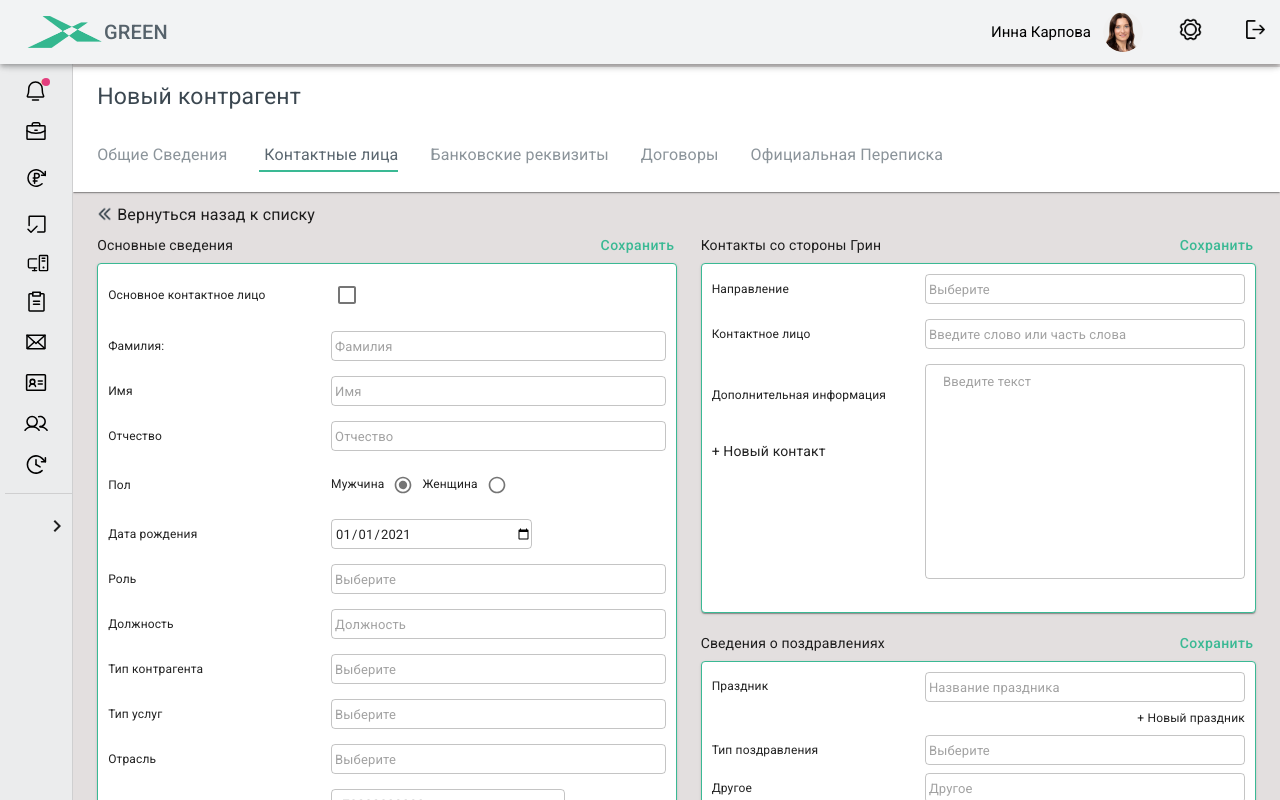
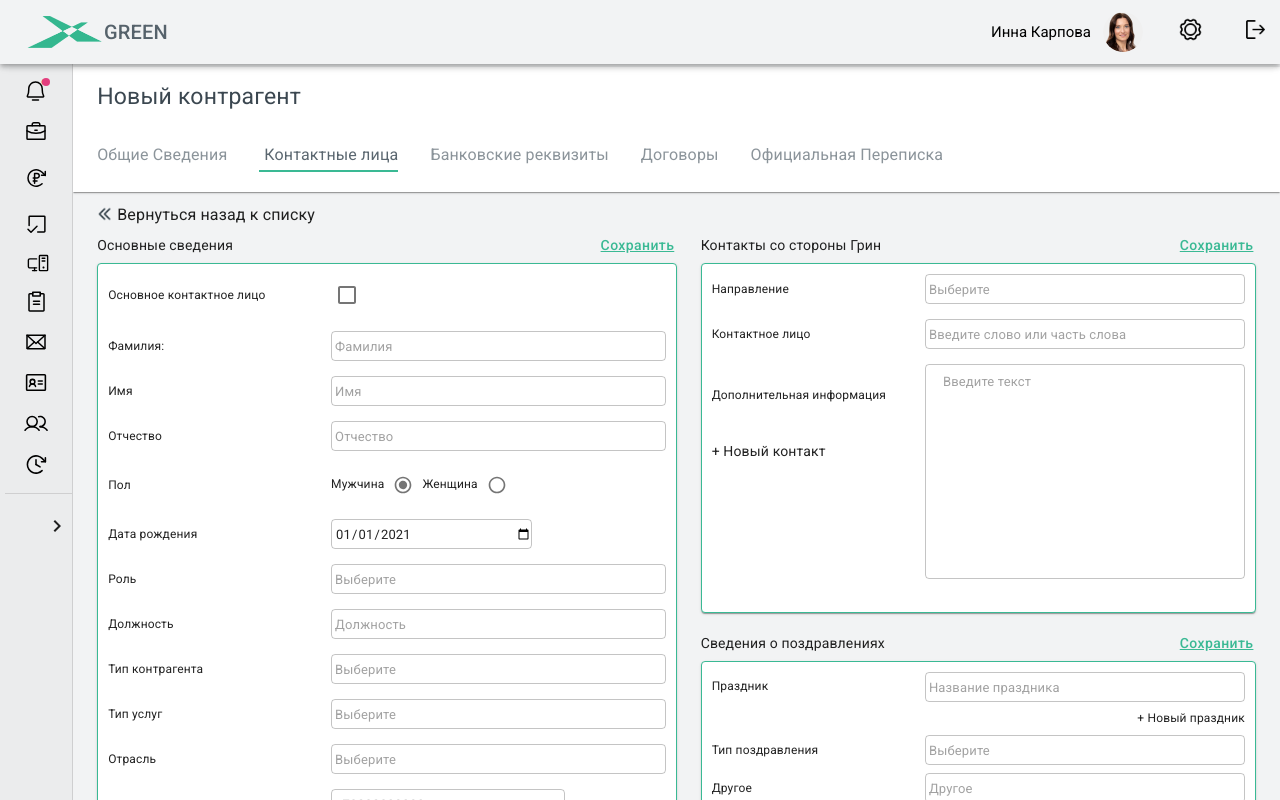
Before and after one commit to Vahe199/green_concept, a React (Create React App) app: page /counterparty/1 in a window 1280 px wide. Both pictures are taken after a click on the tab "Контактные лица". Shown: the top 800 px of the page. Built offline with nearby package versions, Linux system fonts and the light colour scheme.

Commit message:
ui changes

```diff
--- a/src/App.tsx
+++ b/src/App.tsx
@@ -10,7 +10,7 @@ const useStyles = makeStyles((theme: Theme) =>
   createStyles({
     root: {
       display: "flex",
-      backgroundColor: "#E3DFDF",
+      backgroundColor: "#F2F3F4",
       height: "100%",
     },
     appBar: {
--- a/src/components/Counterparty/CreateCounterparty.tsx
+++ b/src/components/Counterparty/CreateCounterparty.tsx
@@ -79,7 +79,7 @@ const useStyles = makeStyles((theme) => ({
   bottomField: {
     flexGrow: 1,
     width: "100%",
-    backgroundColor: "#E3DFDF",
+    backgroundColor: "#F2F3F4",
     // height:"100vh",
     // minHeight:'100%',
     alignItems: "center",
--- a/src/components/Counterparty/Forms/ContactPersons/FormContactsFromGreen.tsx
+++ b/src/components/Counterparty/Forms/ContactPersons/FormContactsFromGreen.tsx
@@ -46,6 +46,7 @@ const useStyles = makeStyles((theme: Theme) =>
     btnSubmit: {
       textTransform: "none",
       marginBottom: 3,
+      textDecoration: "underline",
     },
   })
 );
--- a/src/components/Counterparty/Forms/ContactPersons/FormGeneralInformation.tsx
+++ b/src/components/Counterparty/Forms/ContactPersons/FormGeneralInformation.tsx
@@ -50,6 +50,7 @@ const useStyles = makeStyles((theme: Theme) =>
     },
     btnSubmit: {
       textTransform: "none",
+      textDecoration: "underline",
     },
   })
 );
--- a/src/components/Counterparty/Forms/Counterparty/FormBasicInformation.tsx
+++ b/src/components/Counterparty/Forms/Counterparty/FormBasicInformation.tsx
@@ -135,6 +135,10 @@ const useStyles = makeStyles((theme: Theme) =>
       marginBottom: 15,
       fontSize: 12,
     },
+    btnSubmit: {
+      textTransform: "none",
+      textDecoration: "underline",
+    },
   })
 );
 
@@ -183,7 +187,7 @@ export const FormBasicInformation = () => {
           <Button
             color="primary"
             type="submit"
-            style={{ textTransform: "none" }}
+            className={classes.btnSubmit}
           >
             Сохранить
           </Button>
--- a/src/components/Counterparty/Forms/Counterparty/FormContactsFromGreen.tsx
+++ b/src/components/Counterparty/Forms/Counterparty/FormContactsFromGreen.tsx
@@ -105,6 +105,10 @@ const useStyles = makeStyles((theme: Theme) =>
       marginBottom: 15,
       fontSize: 12,
     },
+    btnSubmit: {
+      textTransform: "none",
+      textDecoration: "underline",
+    },
   })
 );
 
@@ -145,7 +149,7 @@ export const FormContactsFromGreen = () => {
           <Button
             color="primary"
             type="submit"
-            style={{ textTransform: "none" }}
+            className={classes.btnSubmit}
           >
             Сохранить
           </Button>
--- a/src/components/Counterparty/Forms/Counterparty/FormInformationCongratulations.tsx
+++ b/src/components/Counterparty/Forms/Counterparty/FormInformationCongratulations.tsx
@@ -85,6 +85,10 @@ const useStyles = makeStyles((theme: Theme) =>
       marginBottom: 8,
       fontSize: 12,
     },
+    btnSubmit: {
+      textTransform: "none",
+      textDecoration: "underline",
+    },
   })
 );
 
@@ -126,7 +130,7 @@ export const FormInformationCongratulations = () => {
           <Button
             color="primary"
             type="submit"
-            style={{ textTransform: "none" }}
+            className={classes.btnSubmit}
           >
             Сохранить
           </Button>
--- a/src/components/Counterparty/Forms/GeneralInformation/FormCompanyContacts.tsx
+++ b/src/components/Counterparty/Forms/GeneralInformation/FormCompanyContacts.tsx
@@ -85,6 +85,10 @@ const useStyles = makeStyles((theme: Theme) =>
       marginBottom: 8,
       cursor: "pointer",
     },
+    saveButton: {
+      textTransform: "none",
+      textDecoration: "underline",
+    },
   })
 );
 
@@ -129,7 +133,7 @@ export const FormCompanyContacts = () => {
           <Button
             color="primary"
             type="submit"
-            style={{ textTransform: "none" }}
+            className={classes.saveButton}
           >
             Сохранить
           </Button>
--- a/src/components/Counterparty/Forms/GeneralInformation/FormGeneralInformation.tsx
+++ b/src/components/Counterparty/Forms/GeneralInformation/FormGeneralInformation.tsx
@@ -84,6 +84,10 @@ const useStyles = makeStyles((theme: Theme) =>
       marginBottom: 15,
       fontSize: 12,
     },
+    saveButton: {
+      textTransform: "none",
+      textDecoration: "underline",
+    },
   })
 );
 
@@ -124,7 +128,7 @@ export const FormGeneralInformation = () => {
           <Button
             color="primary"
             type="submit"
-            style={{ textTransform: "none" }}
+           className={classes.saveButton}
           >
             Сохранить
           </Button>
--- a/src/components/Counterparty/Styles.tsx
+++ b/src/components/Counterparty/Styles.tsx
@@ -11,7 +11,7 @@ export const useStyles = makeStyles({
     margin: 0,
     paddingLeft: 0,
     paddingRight: 0,
-    backgroundColor: "#E3DFDF",
+    backgroundColor: "#F2F3F4",
   },
   root: {
     flexGrow: 1,
```
Also changed, not shown: 1 other file (tests, documents, lock files or other folders).
